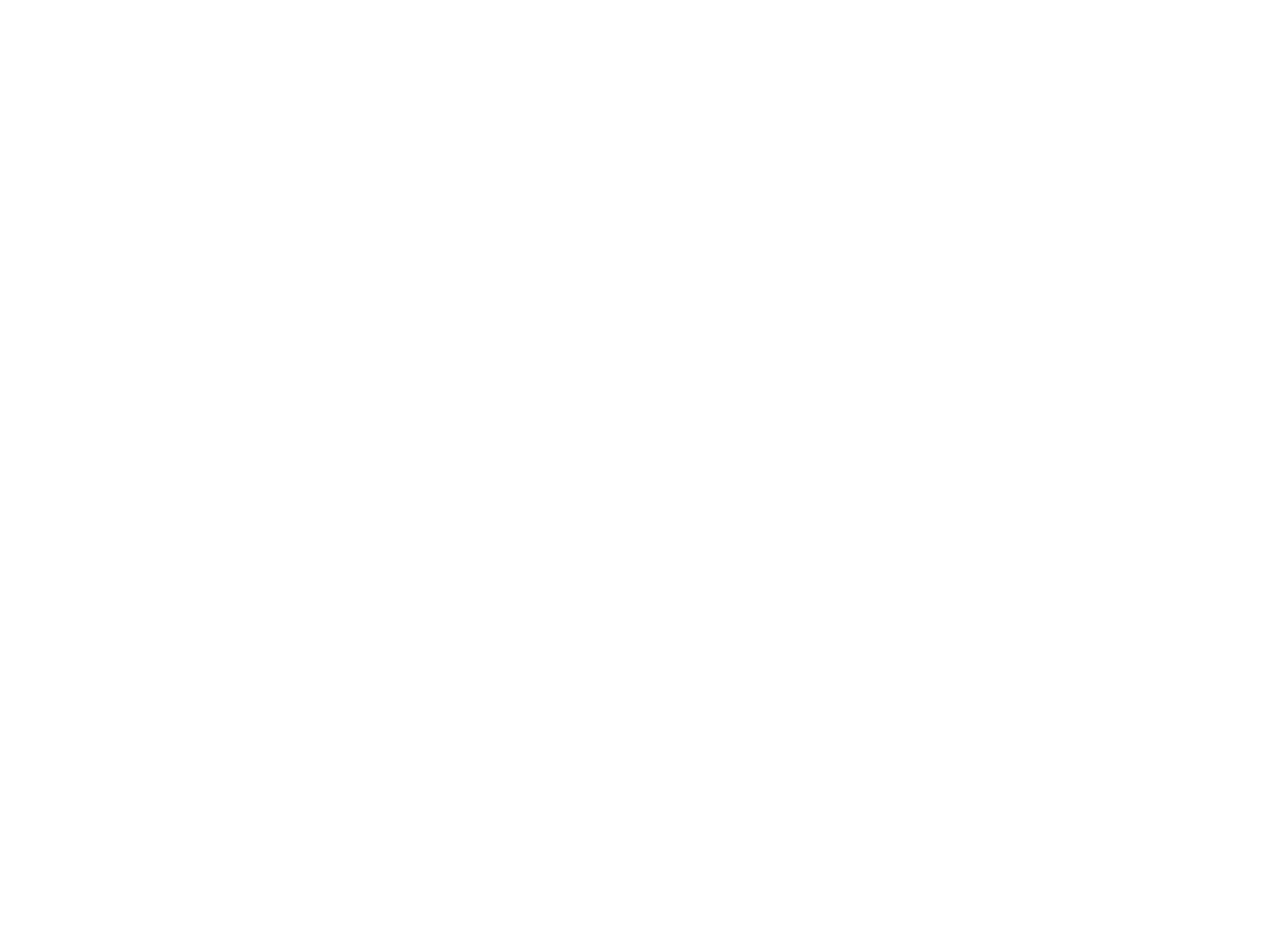
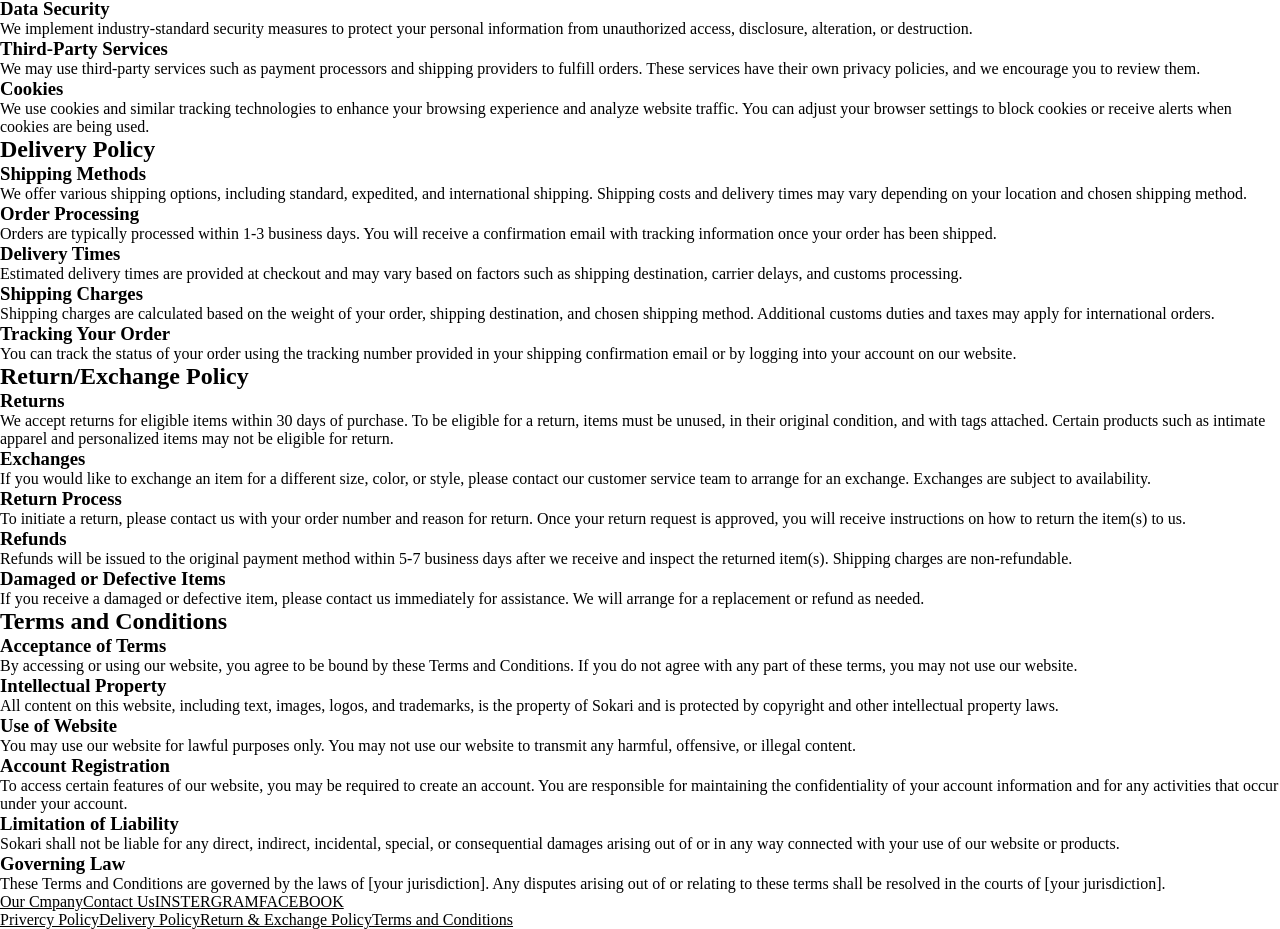
Before and after one commit to chanukaadikari/sokari-website, a React (Vite) app: page /policy in a window 1280 px wide. Before the commit this address had no page. Shown: the part 225-1154 px from the top of the page. Before the commit the page ends 800 px from the top, so only its background shows below. Built offline with nearby package versions, Linux system fonts and the light colour scheme; a web font is replaced by a local one.

Commit message:
Add Policy page

```diff
--- a/src/App.jsx
+++ b/src/App.jsx
@@ -5,6 +5,7 @@
 import Men from './pages/Men';
 import Kids from './pages/Kids';
 import AboutUs from './pages/AboutUs';
+import Policy from './pages/Policy';
 
 function App () {
 
@@ -15,6 +16,7 @@
       <Route path='/men' element={<Men />} />
       <Route path='/kids' element={<Kids />} />
       <Route path='/aboutus' element={<AboutUs />} />
+      <Route path='/policy' element={<Policy />} />
     </Routes>
   )
 
--- a/src/components/about/Footer.jsx
+++ b/src/components/about/Footer.jsx
@@ -6,17 +6,17 @@
       <footer id='about'>
 
         <div>
-            <Link to="">Our Cmpany</Link>
+            <Link to="/aboutus">Our Cmpany</Link>
             <Link to="">Contact Us</Link>
             <a href="">INSTERGRAM</a>
             <a href="">FACEBOOK</a>
         </div>
 
         <div>
-            <Link to="">Privercy Policy</Link>
-            <Link to="">Delivery Policy</Link>
-            <Link to="">Return & Exchange Policy</Link>
-            <Link to="" >Terms and Conditions</Link>
+            <Link to="/policy">Privercy Policy</Link>
+            <Link to="/policy">Delivery Policy</Link>
+            <Link to="/policy">Return & Exchange Policy</Link>
+            <Link to="/policy" >Terms and Conditions</Link>
         </div>
 
       </footer>
--- a/src/pages/AboutUs.jsx
+++ b/src/pages/AboutUs.jsx
@@ -1,9 +1,53 @@
 import React from 'react'
 import Navbar from '../components/navbar/Navbar'
+import Footer from '../components/about/Footer'
 
 function AboutUs() {
   return <>
     <Navbar />
+    <main>
+      <section>
+        <h1>Welcome to Sokari</h1>
+
+        <p>
+          At Sokari, we believe that clothing is more than just fabric stitched together; it's a form of expression, a reflection of your personality, and a way to make a statement without saying a word. Our brand is built on the values of creativity, authenticity, and inclusivity.
+        </p>
+
+        <h2>Our Story</h2>
+        <p>
+           Sokari was born out of a passion for fashion and a desire to create something unique and meaningful. Founded by a group of dedicated designers, our journey began with a simple idea: to redefine the way people think about clothing. From our humble beginnings to where we are today, our commitment to innovation and quality craftsmanship has remained unwavering.
+        </p>
+
+        <h2>Mission and Values</h2>
+        <p>
+          At Sokari, our mission is to empower individuals to embrace their individuality and express themselves through fashion. We believe in celebrating diversity, embracing imperfections, and promoting self-confidence. Our values of integrity, sustainability, and social responsibility guide everything we do.
+        </p>
+
+        <h2>Quality and Sustainability</h2>
+        <p>
+          Quality is at the heart of everything we create. We meticulously select the finest materials and work with skilled artisans to ensure that each piece is crafted to perfection. Sustainability is also a core focus for us. We are committed to reducing our environmental footprint by using eco-friendly materials and ethical production practices.
+          </p>
+
+        <h2>Our Team</h2>
+        <p>
+          Meet the passionate individuals behind Sokari. From our talented designers to our dedicated customer service team, each member plays a vital role in bringing our vision to life. Together, we work tirelessly to ensure that every Sokari experience is exceptional.
+        </p>
+      </section>
+
+      <section>
+        <h2>Contact us</h2>
+        <a href="">FACEBOOK</a>
+        <a href="">INSTEGRAM</a>
+        <a href="">WHATSAPP</a>
+      </section>
+
+    </main>
+
+    <footer>
+      <Footer />
+    </footer>
+
+
     </>
 }
 
--- a/src/pages/Home.jsx
+++ b/src/pages/Home.jsx
@@ -46,27 +46,35 @@
 function Home() {
   return (
     <>
+    <header>
       <Navbar />
+    </header>
 
-    <div>
+    <main>
+
+      <section>
          <h2>Women's Products</h2>
          {womenProductsList.map(createWomenProducts).slice(0, 4)}
         <Link to="/women" >SEE MORE</Link>
-    </div>
+      </section>
 
-    <div>
+      <section>
          <h2>Men's Products</h2>
           {menProductList.map(createmenProducts).slice(0, 4)}
          <Link to="/men" >SEE MORE</Link>
-    </div>
+      </section>
 
-    <div>
+      <section>
          <h2>Kid's Products</h2>
          {KidsProductList.map(createkidsProducts)}
          <Link to="/kids" >SEE MORE</Link>
-    </div>
+      </section>
 
+    </main>
+
+    <footer>
       <Footer />
+    </footer>
 
     </>
   )
--- a/src/pages/Kids.jsx
+++ b/src/pages/Kids.jsx
@@ -11,7 +11,6 @@
       name={KidsProductList.name}
       price={KidsProductList.price}
     />
-
   </>
 }
 
--- /dev/null
+++ b/src/pages/Policy.jsx
@@ -0,0 +1,133 @@
+import React from 'react'
+import Navbar from '../components/navbar/Navbar'
+import Footer from '../components/about/Footer'
+
+function Policy () {
+    return (
+        <>
+        <Navbar />
+            <main>
+                <section>
+                    <h2>Privacy Policy</h2>
+                    <p>
+                        At Sokari, we are committed to protecting your privacy and ensuring the security of your personal information. Our Privacy Policy outlines how we collect, use, and safeguard your data when you interact with our website.
+                    </p>
+                    <h3>Information We Collect</h3>
+                    <p>
+                        We may collect personal information such as your name, email address, shipping address, and payment details when you place an order or create an account on our website.
+                    </p>
+                    <h3>How We Use Your Information</h3>
+                    <p>
+                       We use your information to process orders, improve our products and services, communicate with you about promotions and updates, and personalize your shopping experience.
+                    </p>
+                    <h3>Data Security</h3>
+                    <p>
+                        We implement industry-standard security measures to protect your personal information from unauthorized access, disclosure, alteration, or destruction.
+                    </p>
+                    <h3>Third-Party Services</h3>
+                    <p>
+                         We may use third-party services such as payment processors and shipping providers to fulfill orders. These services have their own privacy policies, and we encourage you to review them.
+                    </p>
+                    <h3>Cookies</h3>
+                    <p>
+                        We use cookies and similar tracking technologies to enhance your browsing experience and analyze website traffic. You can adjust your browser settings to block cookies or receive alerts when cookies are being used.
+                    </p>
+                </section>
+
+                <section>
+
+                    <h2>Delivery Policy</h2>
+                    <h3>Shipping Methods</h3>
+                    <p>
+                        We offer various shipping options, including standard, expedited, and international shipping. Shipping costs and delivery times may vary depending on your location and chosen shipping method.
+                    </p>
+
+                    <h3>Order Processing</h3>
+                    <p>
+                        Orders are typically processed within 1-3 business days. You will receive a confirmation email with tracking information once your order has been shipped.
+                    </p>
+
+                    <h3>Delivery Times</h3>
+                    <p>
+                        Estimated delivery times are provided at checkout and may vary based on factors such as shipping destination, carrier delays, and customs processing.
+                    </p>
+
+                    <h3>Shipping Charges</h3>
+                    <p>
+                        Shipping charges are calculated based on the weight of your order, shipping destination, and chosen shipping method. Additional customs duties and taxes may apply for international orders.
+                    </p>
+
+                    <h3>Tracking Your Order</h3>
+                    <p>
+                        You can track the status of your order using the tracking number provided in your shipping confirmation email or by logging into your account on our website.
+                    </p>
+                </section>
+
+                <section>
+                <h2>Return/Exchange Policy</h2>
+                     <h3>Returns</h3>
+                     <p>
+                        We accept returns for eligible items within 30 days of purchase. To be eligible for a return, items must be unused, in their original condition, and with tags attached. Certain products such as intimate apparel and personalized items may not be eligible for return.
+                     </p>
+
+                     <h3>Exchanges</h3>
+                     <p>
+                       If you would like to exchange an item for a different size, color, or style, please contact our customer service team to arrange for an exchange. Exchanges are subject to availability.
+                     </p>
+
+                     <h3>Return Process</h3>
+                     <p>
+                       To initiate a return, please contact us with your order number and reason for return. Once your return request is approved, you will receive instructions on how to return the item(s) to us.
+                     </p>
+
+                     <h3>Refunds</h3>
+                     <p>
+                       Refunds will be issued to the original payment method within 5-7 business days after we receive and inspect the returned item(s). Shipping charges are non-refundable.
+                     </p>
+
+                     <h3>Damaged or Defective Items</h3>
+                     <p>
+                        If you receive a damaged or defective item, please contact us immediately for assistance. We will arrange for a replacement or refund as needed.
+                     </p>
+                </section>
+
+                <section>
+                     <h2>Terms and Conditions</h2>
+                     <h3>Acceptance of Terms</h3>
+                     <p>
+                         By accessing or using our website, you agree to be bound by these Terms and Conditions. If you do not agree with any part of these terms, you may not use our website.
+                     </p>
+
+                     <h3>Intellectual Property</h3>
+                     <p>
+                        All content on this website, including text, images, logos, and trademarks, is the property of Sokari and is protected by copyright and other intellectual property laws.
+                     </p>
+
+                     <h3>Use of Website</h3>
+                     <p>
+                        You may use our website for lawful purposes only. You may not use our website to transmit any harmful, offensive, or illegal content.
+                     </p>
+
+                     <h3>Account Registration</h3>
+                     <p>
+                       To access certain features of our website, you may be required to create an account. You are responsible for maintaining the confidentiality of your account information and for any activities that occur under your account.
+                     </p>
+
+                     <h3>Limitation of Liability</h3>
+                     <p>
+                        Sokari shall not be liable for any direct, indirect, incidental, special, or   consequential damages arising out of or in any way connected with your use of our website or products.
+                     </p>
+
+                     <h3>Governing Law</h3>
+                     <p>
+                        These Terms and Conditions are governed by the laws of [your jurisdiction]. Any disputes arising out of or relating to these terms shall be resolved in the courts of [your jurisdiction].
+
+                     </p>
+                </section>
+            </main>
+        <Footer />
+        </>
+    )
+}
+
+export default Policy
```
Lines whose indentation alone changed are shown as unchanged.
